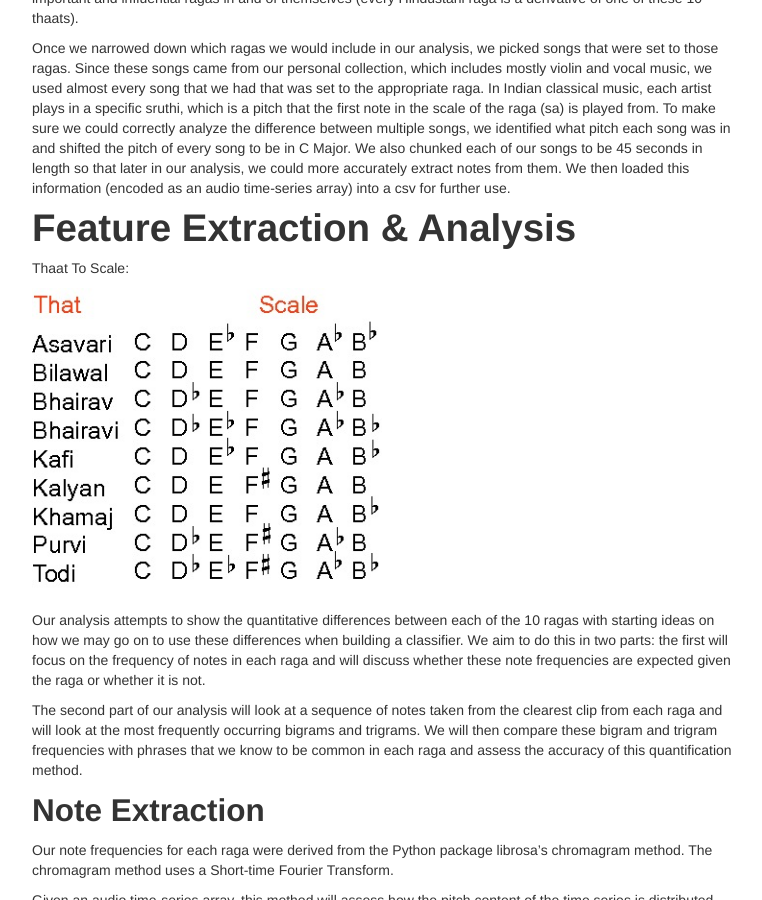
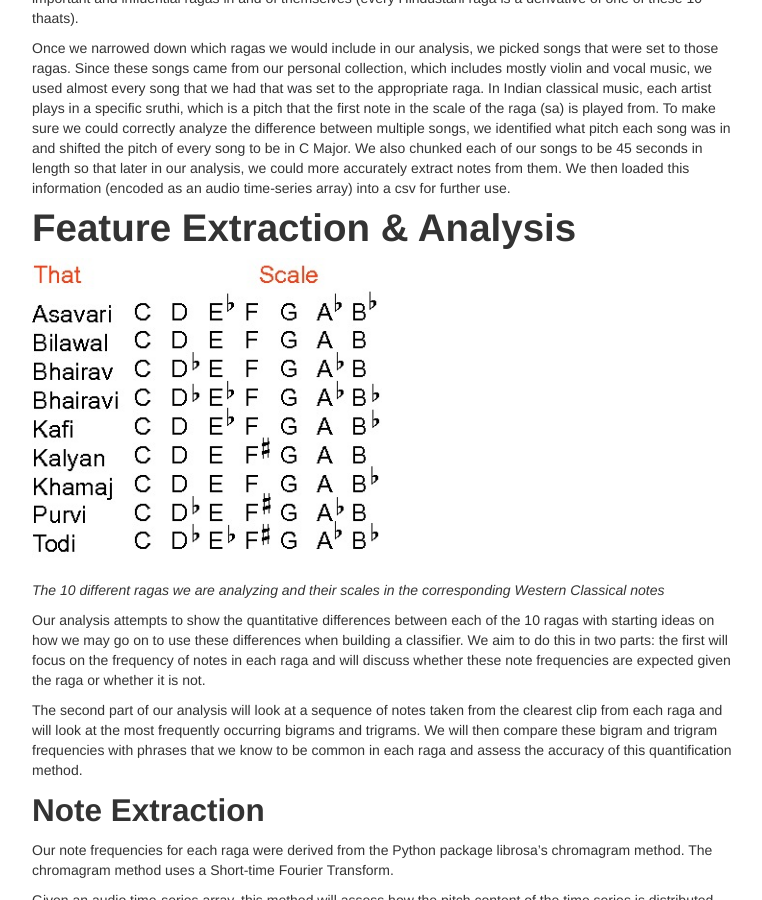
Before and after one commit to sruthiv98/RagaClassifier, a Jekyll site: the page built from index.md, in a window 1280 px wide and 900 px high, scrolled down 1390 px. Shown: the whole window, without its empty margins (258-1020 px from the left). Built offline with Jekyll 4.4.1, drawn with Linux system fonts in a browser that asks for light colours.

Commit message:
thaat to scale explanation

```diff
--- a/index.md
+++ b/index.md
@@ -38,10 +38,10 @@ In Indian classical music, each artist plays in a specific sruthi, which is a pi
 
 
 # Feature Extraction & Analysis
-Thaat To Scale:
 
 <img src="https://raw.githubusercontent.com/sruthiv98/RagaClassifier/gh-pages/audio%26images/thaattoscale.jpeg" height="300" width="350" /> ![]()
 
+*The 10 different ragas we are analyzing and their scales in  the corresponding Western Classical notes*
 
 Our analysis attempts to show the quantitative differences between each of the 10 ragas with starting ideas on how we may go on to use these differences when building a classifier. We aim to do this in two parts: the first will focus on the frequency of notes in each raga and will discuss whether these note frequencies are expected given the raga or whether it is not.
 
```
